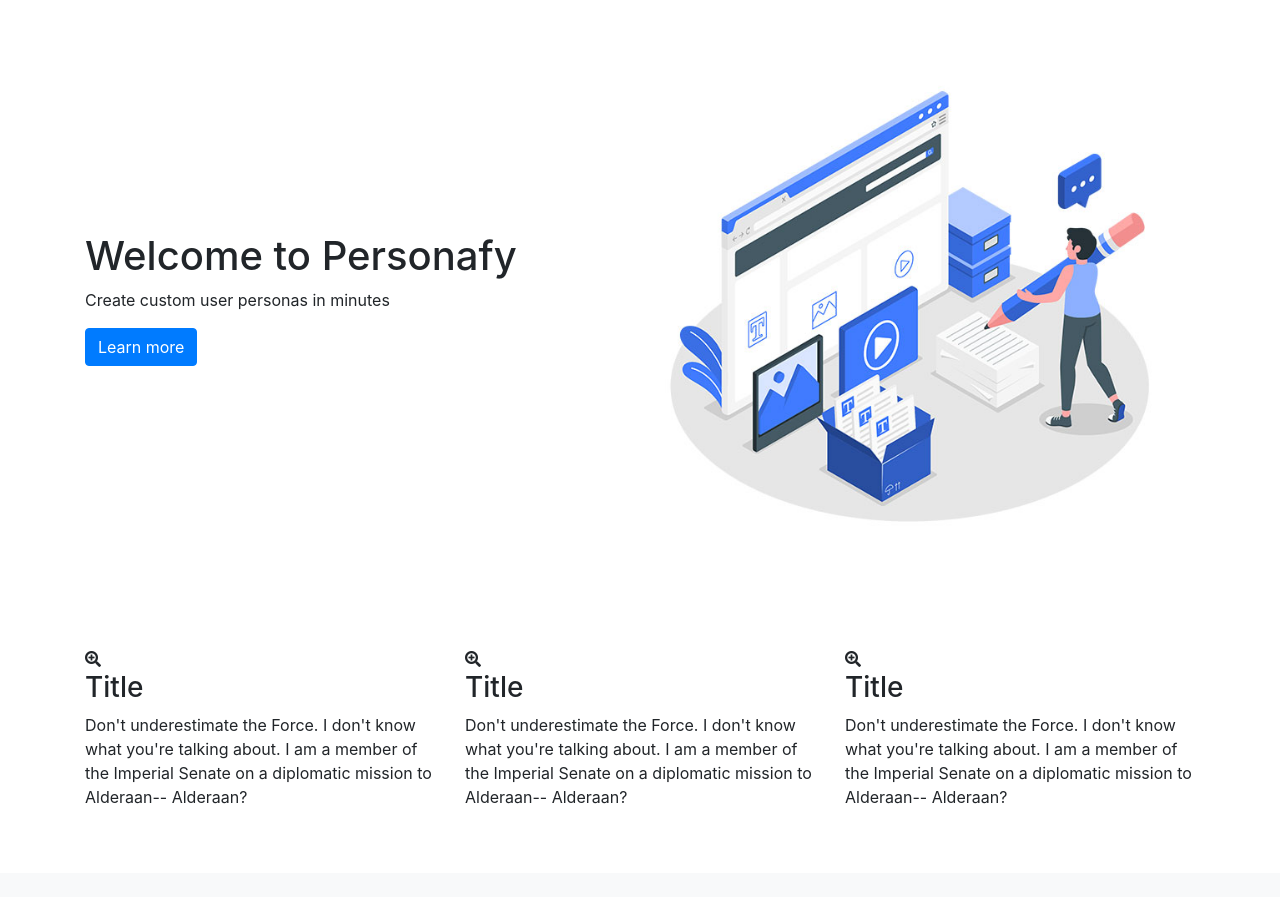
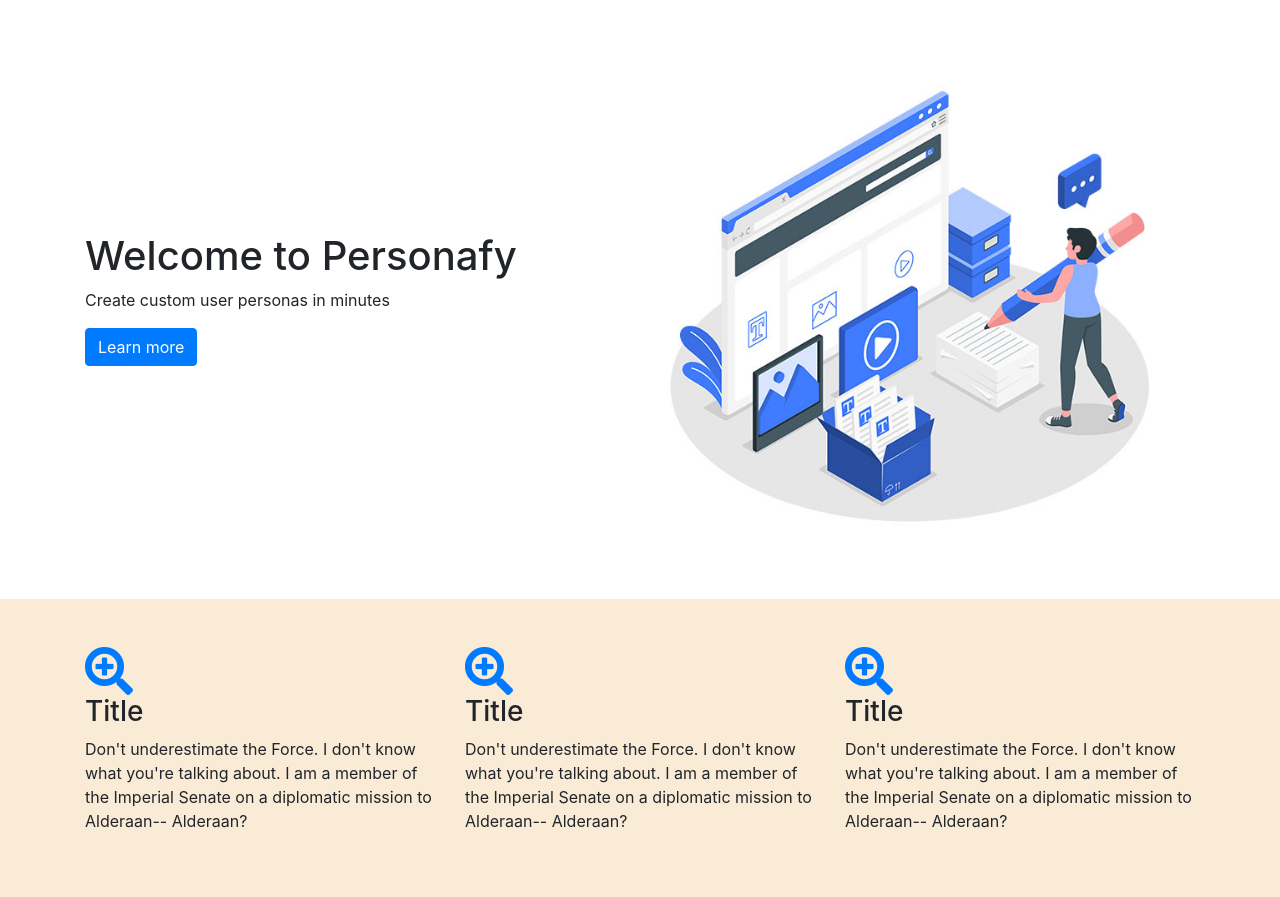
Before and after one commit to orlamadden/personafy, a Flask app: page / in a window 1280 px wide. Shown: the part 57-954 px from the top of the page. Before the commit the page ends 861 px from the top, so only its background shows below. Run offline with Flask 2, Linux system fonts and the light colour scheme; some libraries are stand-ins or nearby versions.

Commit message:
placeholder styling for icon block section

```diff
--- a/static/css/styles.css
+++ b/static/css/styles.css
@@ -4,3 +4,12 @@
     height: 75vh;
     position: relative;
 }
+
+.icon-block {
+    background-color: antiquewhite;
+}
+
+.home-icons i {
+    font-size: 3em;
+    color: #007BFF;
+}
```
